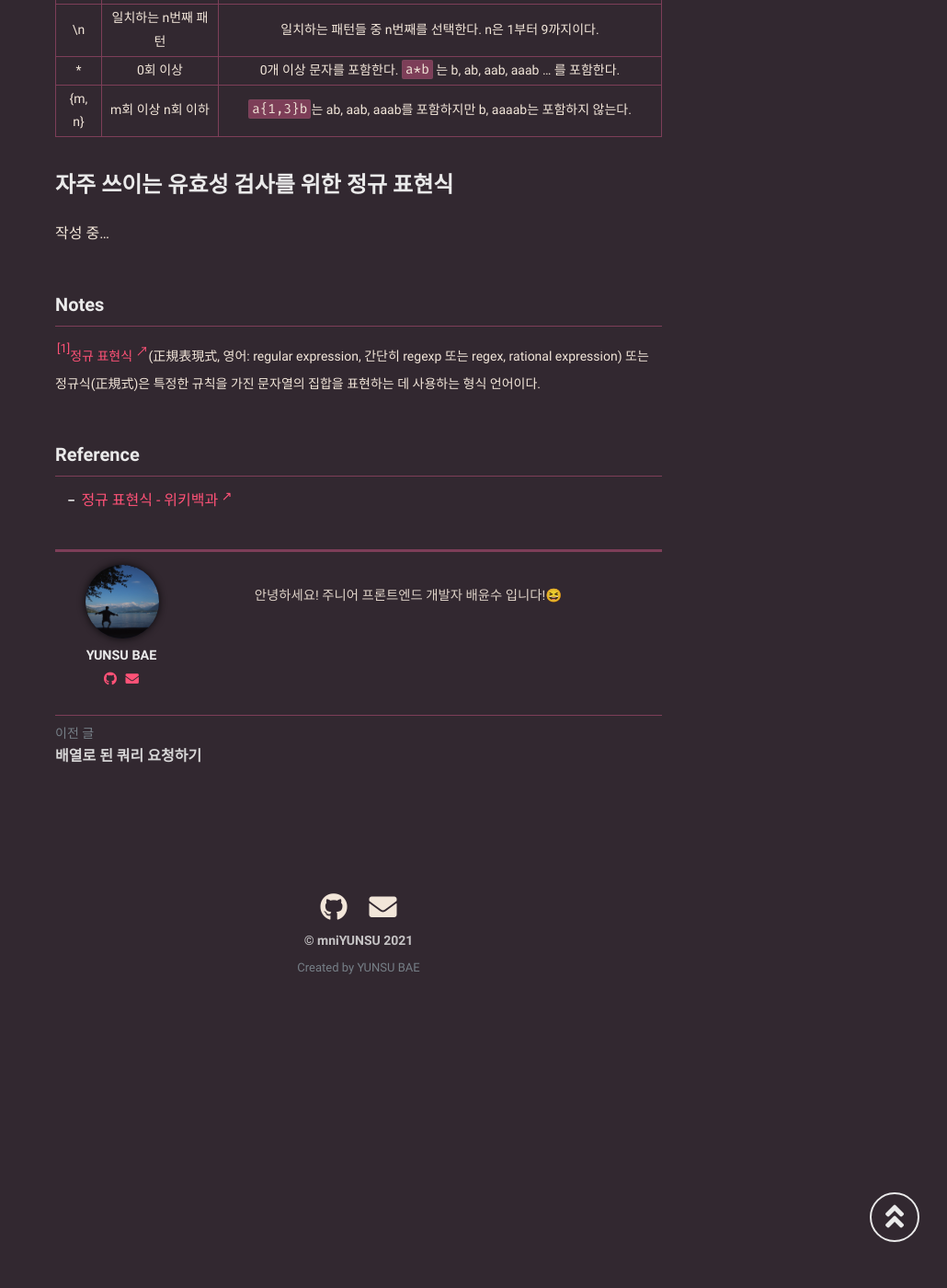
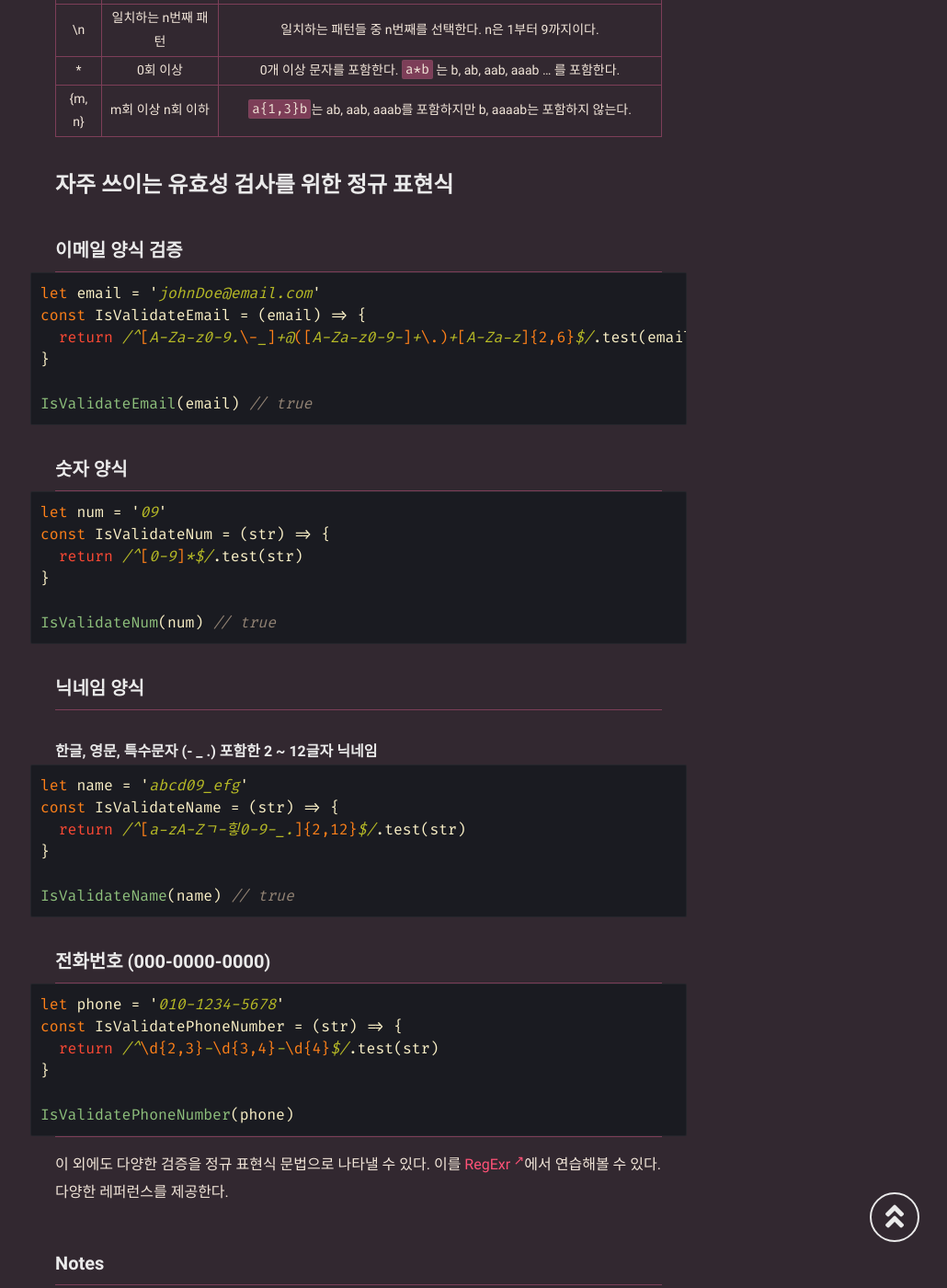
Before and after one commit to mniYUNSU/mniYUNSU.github.io, a Jekyll site: the page built from _posts/js-regexp/2021-12-15-js-regexp.md, in a window 1280 px wide and 1400 px high, scrolled down 901 px. Shown: the whole window at 92% size, without its empty margins (250-1280 px from the left). Built offline with Jekyll 4.4.1, drawn with Linux system fonts in a browser that asks for light colours; comment, search, counter and statistics services are not loaded.

Commit message:
포스팅 : 유효성 검사를 위한 정규 표현식

````diff
--- a/_posts/js-regexp/2021-12-15-js-regexp.md
+++ b/_posts/js-regexp/2021-12-15-js-regexp.md
@@ -29,7 +29,55 @@ description: 다양한 정규 표현식
 
 # 자주 쓰이는 유효성 검사를 위한 정규 표현식
 
-작성 중...
+### 이메일 양식 검증
+
+```js
+let email = 'johnDoe@email.com'
+const IsValidateEmail = (email) => {
+  return /^[A-Za-z0-9.\-_]+@([A-Za-z0-9-]+\.)+[A-Za-z]{2,6}$/.test(email)
+}
+
+IsValidateEmail(email) // true
+```
+
+### 숫자 양식
+
+```js
+let num = '09'
+const IsValidateNum = (str) => {
+  return /^[0-9]*$/.test(str)
+}
+
+IsValidateNum(num) // true
+```
+
+### 닉네임 양식
+
+##### 한글, 영문, 특수문자 (- \_ .) 포함한 2 ~ 12글자 닉네임
+
+```js
+let name = 'abcd09_efg'
+const IsValidateName = (str) => {
+  return /^[a-zA-Zㄱ-힣0-9-_.]{2,12}$/.test(str)
+}
+
+IsValidateName(name) // true
+```
+
+### 전화번호 (000-0000-0000)
+
+```js
+let phone = '010-1234-5678'
+const IsValidatePhoneNumber = (str) => {
+  return /^\d{2,3}-\d{3,4}-\d{4}$/.test(str)
+}
+
+IsValidatePhoneNumber(phone)
+```
+
+---
+
+이 외에도 다양한 검증을 정규 표현식 문법으로 나타낼 수 있다. 이를 <a href="https://regexr.com/" target="_blank" rel="noopener">RegExr</a>에서 연습해볼 수 있다. 다양한 레퍼런스를 제공한다.
 
 ### Notes
 
@@ -38,3 +86,4 @@ description: 다양한 정규 표현식
 ### Reference
 
 - <a href="https://ko.wikipedia.org/wiki/%EC%A0%95%EA%B7%9C_%ED%91%9C%ED%98%84%EC%8B%9D" target="_blank" rel="noopener">정규 표현식 - 위키백과</a>
+- <a href="https://regexr.com/" target="_blank" rel="noopener">RegExr</a>
````
